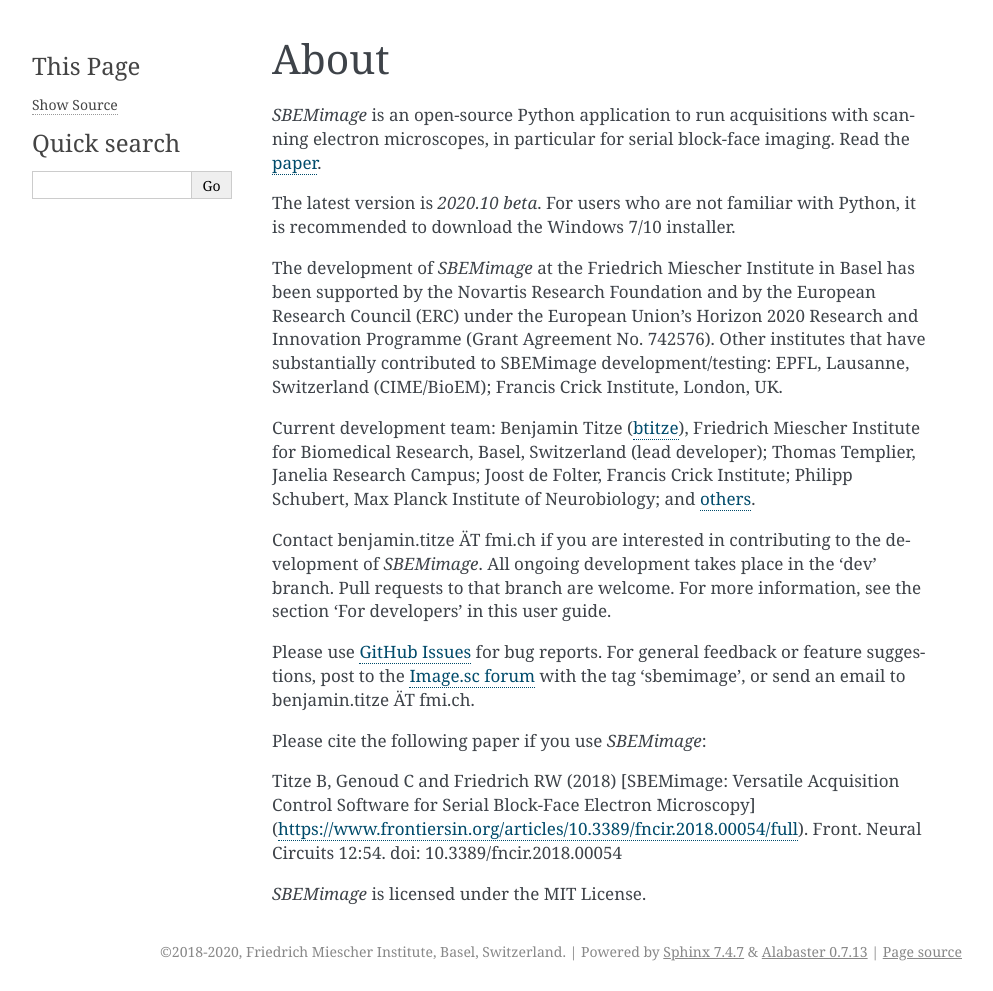
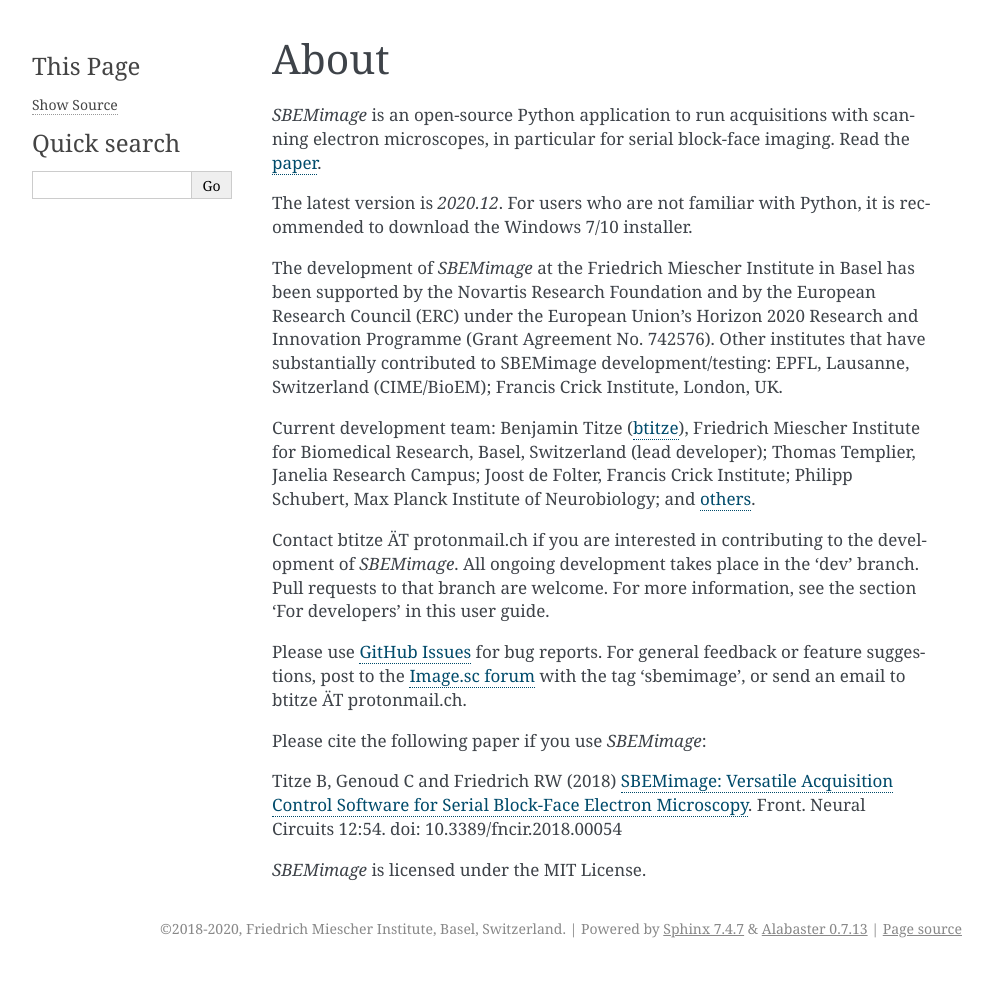
Before and after one commit to SBEMimage/SBEMimage, a Sphinx documentation site: the page built from docs/about.rst, in a window 1280 px wide. Shown: the whole page, without its empty margins (148-1141 px from the left). Built offline with Sphinx 7.4.7, drawn with Linux system fonts in a browser that asks for light colours; after the commit the page ends 968 px from its top, so only the background shows below that.

Commit message:
Update docs for 2020.12 release

```diff
--- a/docs/about.rst
+++ b/docs/about.rst
@@ -3,18 +3,18 @@
 
 *SBEMimage* is an open-source Python application to run acquisitions with scanning electron microscopes, in particular for serial block-face imaging. Read the `paper <https://www.frontiersin.org/articles/10.3389/fncir.2018.00054/abstract>`_.
 
-The latest version is *2020.10 beta*. For users who are not familiar with Python, it is recommended to download the Windows 7/10 installer.
+The latest version is *2020.12*. For users who are not familiar with Python, it is recommended to download the Windows 7/10 installer.
 
 The development of *SBEMimage* at the Friedrich Miescher Institute in Basel has been supported by the Novartis Research Foundation and by the European Research Council (ERC) under the European Union’s Horizon 2020 Research and Innovation Programme (Grant Agreement No. 742576). Other institutes that have substantially contributed to SBEMimage development/testing: EPFL, Lausanne, Switzerland (CIME/BioEM); Francis Crick Institute, London, UK.
 
 Current development team: Benjamin Titze (`btitze <https://github.com/btitze>`_), Friedrich Miescher Institute for Biomedical Research, Basel, Switzerland (lead developer); Thomas Templier, Janelia Research Campus; Joost de Folter, Francis Crick Institute; Philipp Schubert, Max Planck Institute of Neurobiology; and `others <https://github.com/SBEMimage/SBEMimage/graphs>`_.
 
-Contact benjamin.titze ÄT fmi.ch if you are interested in contributing to the development of *SBEMimage*. All ongoing development takes place in the 'dev' branch. Pull requests to that branch are welcome. For more information, see the section 'For developers' in this user guide.
+Contact btitze ÄT protonmail.ch if you are interested in contributing to the development of *SBEMimage*. All ongoing development takes place in the 'dev' branch. Pull requests to that branch are welcome. For more information, see the section 'For developers' in this user guide.
 
-Please use `GitHub Issues <https://github.com/SBEMimage/SBEMimage/issues>`_ for bug reports. For general feedback or feature suggestions, post to the `Image.sc forum <https://forum.image.sc>`_ with the tag 'sbemimage', or send an email to benjamin.titze ÄT fmi.ch.
+Please use `GitHub Issues <https://github.com/SBEMimage/SBEMimage/issues>`_ for bug reports. For general feedback or feature suggestions, post to the `Image.sc forum <https://forum.image.sc>`_ with the tag 'sbemimage', or send an email to btitze ÄT protonmail.ch.
 
 Please cite the following paper if you use *SBEMimage*:
 
-Titze B, Genoud C and Friedrich RW (2018) [SBEMimage: Versatile Acquisition Control Software for Serial Block-Face Electron Microscopy](https://www.frontiersin.org/articles/10.3389/fncir.2018.00054/full). Front. Neural Circuits 12:54. doi: 10.3389/fncir.2018.00054
+Titze B, Genoud C and Friedrich RW (2018) `SBEMimage: Versatile Acquisition Control Software for Serial Block-Face Electron Microscopy <https://www.frontiersin.org/articles/10.3389/fncir.2018.00054/full>`_. Front. Neural Circuits 12:54. doi: 10.3389/fncir.2018.00054
 
 *SBEMimage* is licensed under the MIT License.
--- a/docs/development.rst
+++ b/docs/development.rst
@@ -1,7 +1,7 @@
 For developers
 ==============
 
-The following notes (to be expanded) are for developers who would like to contribute to the development of *SBEMimage*. Questions? Please contact benjamin.titze ÄT fmi.ch.
+The following notes (to be expanded) are for developers who would like to contribute to the development of *SBEMimage*. Questions? Please contact btitze ÄT protonmail.ch.
 
 -------
 General
@@ -71,4 +71,4 @@
 
 The 'master' branch contains tested code ready for production use. It is protected, currently only `btitze <https://github.com/btitze>`_ can push to this branch.
 
-The `dev <https://github.com/SBEMimage/SBEMimage/tree/dev>`_ branch is used for all ongoing development. Several developers who are familiar with the code base can work directly on that branch. Pull requests to that branch are welcome, ideally from short-lived feature branches. If you wish to develop new functionality or suggest larger (structural) changes, it is recommended to contact benjamin.titze ÄT fmi.ch first to discuss what you have in mind, or post a message on *SBEMimage*'s `GitHub Issues <https://github.com/SBEMimage/SBEMimage/issues>`_ page.
+The `dev <https://github.com/SBEMimage/SBEMimage/tree/dev>`_ branch is used for all ongoing development. Several developers who are familiar with the code base can work directly on that branch. Pull requests to that branch are welcome, ideally from short-lived feature branches. If you wish to develop new functionality or suggest larger (structural) changes, it is recommended to contact btitze ÄT protonmail.ch first to discuss what you have in mind, or post a message on *SBEMimage*'s `GitHub Issues <https://github.com/SBEMimage/SBEMimage/issues>`_ page.
--- a/docs/index.rst
+++ b/docs/index.rst
@@ -1,7 +1,7 @@
 User guide
 ==========
 
-Last updated: 25 October 2020, for *SBEMimage* 2020.10 beta
+Last updated: 23 December 2020, for *SBEMimage* 2020.12
 
 This is the user guide for the acquisition software *SBEMimage*.
 
```
